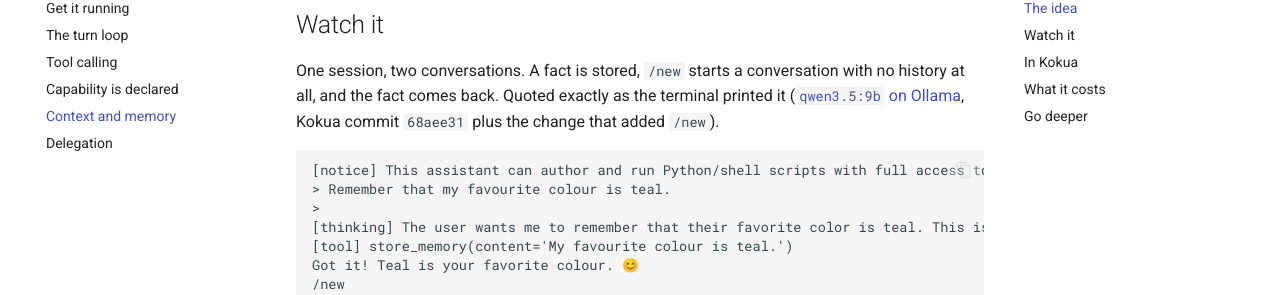
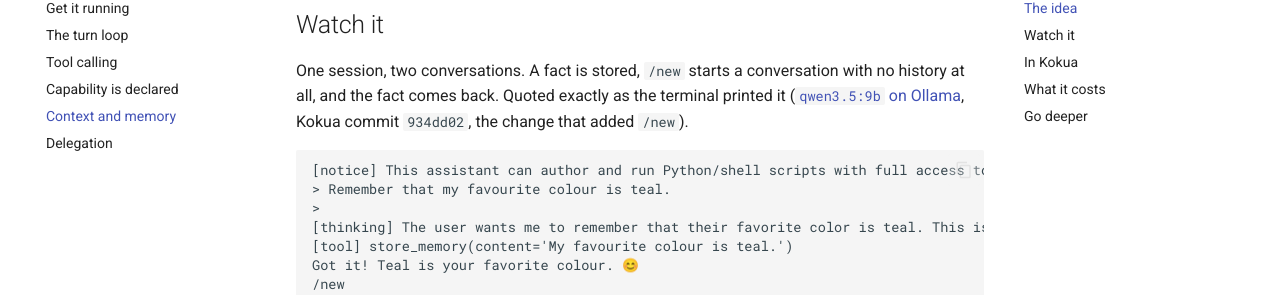
Before and after one commit to saxman/kokua, an MkDocs documentation site: the page built from docs/how-agents-work/context-and-memory.md, in a window 1280 px wide and 900 px high, scrolled down 1119 px. Shown: the part 148-443 px from the top of the window. Built offline with MkDocs 1.6.1 and Material for MkDocs 9.7.7, drawn with Linux system fonts in a browser that asks for light colours; comment, search, counter and statistics services are not loaded.

Commit message:
docs: name the commit the context-and-memory capture ran against
The transcript's provenance line could not carry its own commit's hash when that
commit was written. Now it can, and the page matches the format every other
captured run on the site uses.

Co-Authored-By: Claude Opus 5 <noreply@anthropic.com>

````diff
--- a/docs/how-agents-work/context-and-memory.md
+++ b/docs/how-agents-work/context-and-memory.md
@@ -45,7 +45,7 @@ on the words the model happens to search with resembling the words it happened t
 
 One session, two conversations. A fact is stored, `/new` starts a conversation with no history at
 all, and the fact comes back. Quoted exactly as the terminal printed it ([`qwen3.5:9b` on
-Ollama](get-it-running.md), Kokua commit `68aee31` plus the change that added `/new`).
+Ollama](get-it-running.md), Kokua commit `934dd02`, the change that added `/new`).
 
 ```text
 [notice] This assistant can author and run Python/shell scripts with full access to this machine (no sandbox), and can connect to remote MCP servers and run whatever tools they expose. Only use it with a model, inputs, and MCP servers you trust.
````
